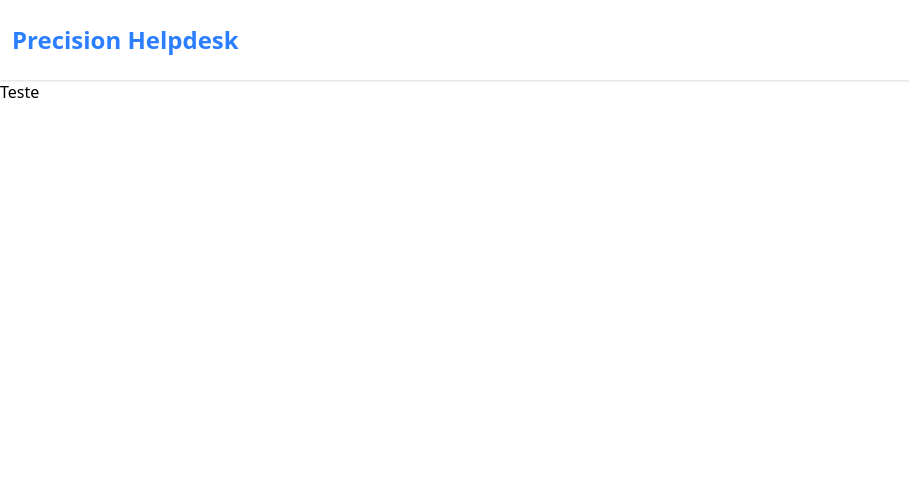
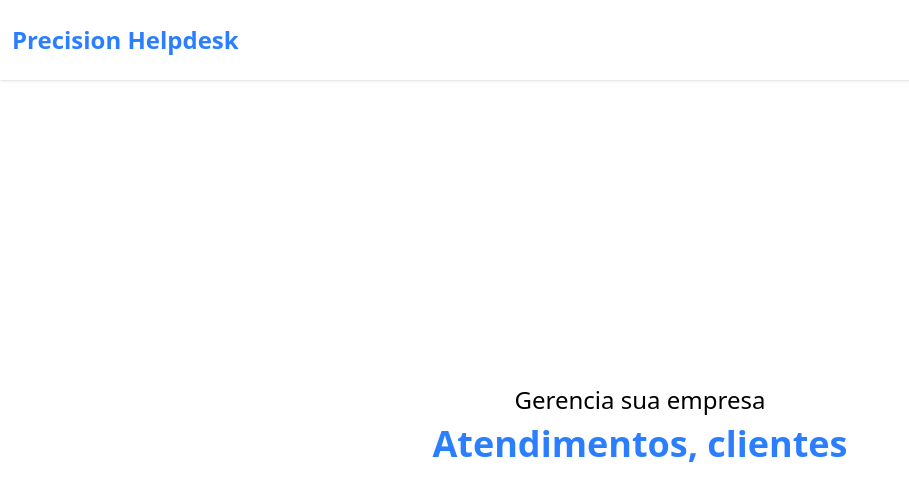
Before and after one commit to Luanhotlinebr/precision-helpdesk, a Next.js app: page / in a window 1280 px wide. Shown: the top 500 px of the page, without its empty margins (0-909 px from the left). Built offline with nearby package versions, Linux system fonts and the light colour scheme.

Commit message:
feat:criando pagina home

```diff
--- /dev/null
+++ b/src/app/dashboard/page.tsx
@@ -0,0 +1,9 @@
+import { Container } from "@/components/container"
+
+export default function Dashboard(){
+  return (
+  <Container>
+    <h1>Página dashboard</h1>
+  </Container>
+  )
+}
--- a/src/app/page.tsx
+++ b/src/app/page.tsx
@@ -2,6 +2,9 @@
 
 export default function Home() {
   return (
-   <><h1>Teste</h1></>
+   <main className="flex items-center flex-col justify-center min-h-[calc(100vh-80px)]">
+   <h1 className="font-medium text-2xl mb-2 ">Gerencia sua empresa</h1>
+   <h2 className="font-bold text-3xl mb-8 text-blue-500 md:text-4xl">Atendimentos, clientes</h2>
+   </main>
   );
 }
--- /dev/null
+++ b/src/components/container/index.tsx
@@ -0,0 +1,9 @@
+import { ReactNode } from "react"
+
+export const Container=({children}:{children:ReactNode})=>{
+  return(
+    <div className="w-full max-w-7xl mx-auto px-2">
+      {children}
+    </div>
+  )
+}
```
